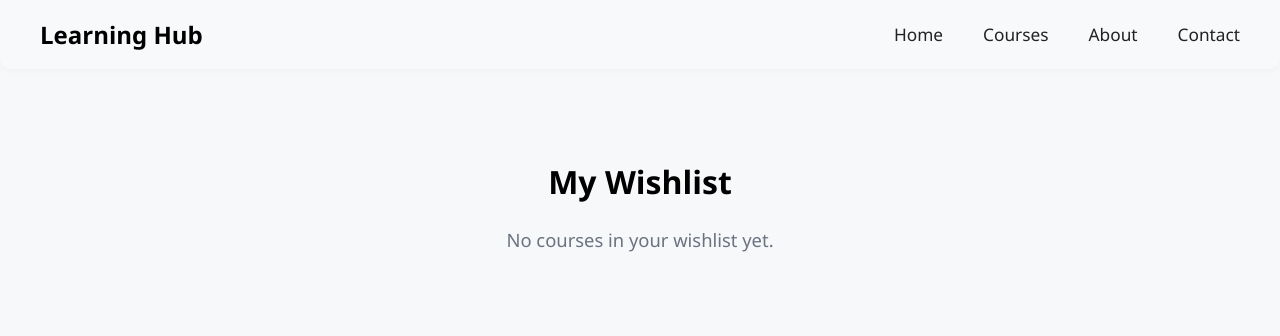
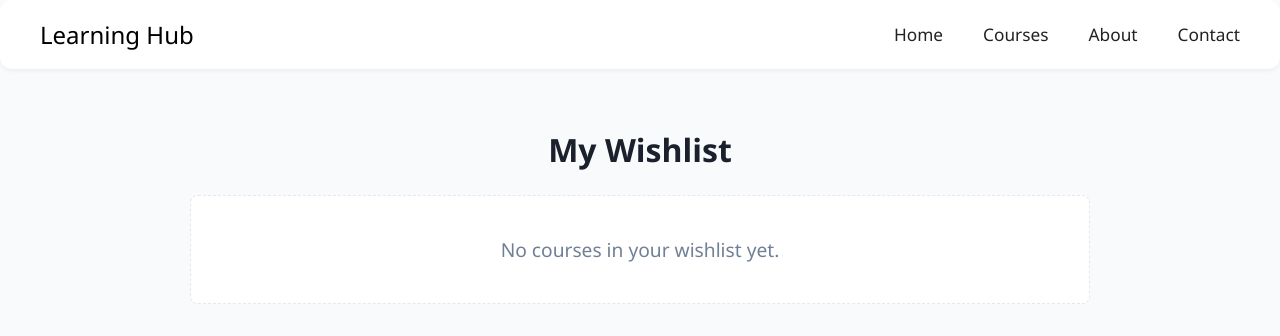
Before and after one commit to nithinrontala/Learning_Hub, a React (Create React App) app: page /wishlist in a window 1280 px wide. Shown: the top 336 px of the page. Built offline with nearby package versions, Linux system fonts and the light colour scheme.

Commit message:
implemented wishlist functionality

```diff
--- a/src/components/FcourseDetail.js
+++ b/src/components/FcourseDetail.js
@@ -47,7 +47,10 @@ function FcourseDetail() {
   const { id } = useParams();
   const navigate = useNavigate();
   const course = featuredCourses.find(c => String(c.id) === String(id));
-  const [wishlisted, setWishlisted] = useState(false);
+  const [wishlisted, setWishlisted] = useState(() => {
+    const wishlist = JSON.parse(localStorage.getItem('wishlist')) || [];
+    return wishlist.includes(Number(id));
+  });
   if (!course) return <div style={{ padding: 40 }}>Course Not Found</div>;
   return (
     <div style={{ position: 'relative', minHeight: '100vh' }}>
@@ -68,11 +71,28 @@ function FcourseDetail() {
           <span
             className="fcoursed-wishlist"
             title={wishlisted ? 'Remove from Wishlist' : 'Add to Wishlist'}
-            onClick={() => setWishlisted(w => !w)}
+            onClick={() => {
+              const wishlist = JSON.parse(localStorage.getItem('wishlist')) || [];
+              const isWishlisted = wishlist.includes(Number(id));
+              const updatedWishlist = isWishlisted
+                ? wishlist.filter(courseId => courseId !== Number(id))
+                : [...wishlist, Number(id)];
+              localStorage.setItem('wishlist', JSON.stringify(updatedWishlist));
+              setWishlisted(!isWishlisted);
+            }}
             role="button"
             aria-pressed={wishlisted}
             tabIndex={0}
-            onKeyPress={e => { if (e.key === 'Enter' || e.key === ' ') setWishlisted(w => !w); }}
+            onKeyPress={e => {
+              if (e.key === 'Enter' || e.key === ' ') {
+                const wishlist = JSON.parse(localStorage.getItem('wishlist')) || [];                const isWishlisted = wishlist.includes(Number(id));
+                const updatedWishlist = isWishlisted
+                  ? wishlist.filter(courseId => courseId !== Number(id))
+                  : [...wishlist, Number(id)];
+                localStorage.setItem('wishlist', JSON.stringify(updatedWishlist));
+                setWishlisted(!isWishlisted);
+              }
+            }}
           >
             {wishlisted ? '❤' : '♡'}
           </span>
--- a/src/components/ProgramHeader.js
+++ b/src/components/ProgramHeader.js
@@ -17,8 +17,10 @@ const ProgramHeader = () => {
   const navigate = useNavigate();
   const location = useLocation();
   const { id } = useParams();
-  const [wishlisted, setWishlisted] = useState(false);
-  const course = courses.find(c => String(c.id) === String(id));
+  const [wishlisted, setWishlisted] = useState(() => {
+    const wishlist = JSON.parse(localStorage.getItem('wishlist')) || [];
+    return wishlist.includes(Number(id));
+  });  const course = courses.find(c => String(c.id) === String(id));
   const page = location.state?.page;
 
   if (!course) {
@@ -55,11 +57,28 @@ const ProgramHeader = () => {
           <span
             className="program-header-wishlist"
             title={wishlisted ? 'Remove from Wishlist' : 'Add to Wishlist'}
-            onClick={() => setWishlisted(w => !w)}
+            onClick={() => {
+              const wishlist = JSON.parse(localStorage.getItem('wishlist')) || [];
+              const isWishlisted = wishlist.includes(Number(id));
+              const updatedWishlist = isWishlisted
+                ? wishlist.filter(courseId => courseId !== Number(id))
+                : [...wishlist, Number(id)];
+              localStorage.setItem('wishlist', JSON.stringify(updatedWishlist));
+              setWishlisted(!isWishlisted);
+            }}
             role="button"
             aria-pressed={wishlisted}
             tabIndex={0}
-            onKeyPress={e => { if (e.key === 'Enter' || e.key === ' ') setWishlisted(w => !w); }}
+            onKeyPress={e => {
+              if (e.key === 'Enter' || e.key === ' ') {
+                const wishlist = JSON.parse(localStorage.getItem('wishlist')) || [];                const isWishlisted = wishlist.includes(Number(id));
+                const updatedWishlist = isWishlisted
+                  ? wishlist.filter(courseId => courseId !== Number(id))
+                  : [...wishlist, Number(id)];
+                localStorage.setItem('wishlist', JSON.stringify(updatedWishlist));
+                setWishlisted(!isWishlisted);
+              }
+            }}
           >
             {wishlisted ? '❤' : '♡'}
           </span>
--- /dev/null
+++ b/src/components/WishlistPage.css
@@ -0,0 +1,79 @@
+/* WishlistPage.css */
+
+.wishlist-page {
+  background-color: #f8fafc;
+  min-height: 100vh;
+}
+
+/* WishlistNavSimple component styles */
+.wishlist-nav-simple {
+  display: flex;
+  align-items: center;
+  justify-content: space-between;
+  background: white;
+  padding: 18px 40px;
+  box-shadow: 0 2px 4px rgba(0, 0, 0, 0.05);
+  border-radius: 12px;
+  margin-bottom: 0;
+}
+
+.wishlist-nav-logo {
+  font-weight: 450;
+  font-size: 1.5rem;
+  color: black;
+}
+
+.wishlist-nav-links {
+  display: flex;
+  gap: 2.5rem;
+  font-size: 1.08rem;
+  font-weight: 450;
+}
+
+.wishlist-nav-links a {
+  color: #222;
+  text-decoration: none;
+  transition: color 0.2s;
+}
+
+.wishlist-nav-links a:hover {
+  color: #0a74ff;
+}
+
+/* WishlistPage component styles */
+.wishlist-container {
+  max-width: 900px;
+  margin: 0 auto;
+  padding: 32px;
+}
+
+.wishlist-container h2 {
+  font-size: 2rem;
+  margin-bottom: 24px;
+  color: #1a202c;
+}
+
+.empty-wishlist {
+  text-align: center;
+  padding: 40px;
+  font-size: 1.2rem;
+  color: #718096;
+  background-color: #fff;
+  border-radius: 8px;
+  border: 1px dashed #e2e8f0;
+}
+
+.wishlist-course-list {
+  list-style: none;
+  padding: 0;
+  display: grid;
+  /* Create a responsive grid that fills columns with cards at least 300px wide */
+  grid-template-columns: repeat(auto-fill, minmax(300px, 1fr));
+  gap: 2rem;
+  justify-items: center; /* Center cards within their grid cell */
+}
+
+.wishlist-course-item {
+  /* The `gap` property on the grid container now handles spacing. */
+  width: 100%;
+}
--- a/src/components/WishlistPage.js
+++ b/src/components/WishlistPage.js
@@ -1,19 +1,17 @@
-import React from 'react';
+import React, { useState, useEffect } from 'react';
 import { Link } from 'react-router-dom';
+import CourseCard from './CourseCard';
+import courses from './coursesData';
+import './WishlistPage.css';
 
 function WishlistNavSimple() {
-  return (
-    <nav style={{
-      display: 'flex', alignItems: 'center', justifyContent: 'space-between',
-      background: '#f8f9fa', padding: '18px 40px', boxShadow: '0 2px 8px rgba(0,0,0,0.03)',
-      borderRadius: '0 0 12px 12px', marginBottom: 32
-    }}>
-      <div style={{ fontWeight: 700, fontSize: '1.5rem', color: 'black' }}>Learning Hub</div>
-      <div style={{ display: 'flex', gap: '2.5rem', fontSize: '1.08rem', fontWeight: 500 }}>
-        <Link to="/" style={{ color: '#222', textDecoration: 'none' }}>Home</Link>
-        <Link to="/courses" style={{ color: '#222', textDecoration: 'none' }}>Courses</Link>
-        <Link to="/about" style={{ color: '#222', textDecoration: 'none' }}>About</Link>
-        <Link to="/contact" style={{ color: '#222', textDecoration: 'none' }}>Contact</Link>
+  return (    <nav className="wishlist-nav-simple">
+      <div className="wishlist-nav-logo">Learning Hub</div>
+      <div className="wishlist-nav-links">
+        <Link to="/">Home</Link>
+        <Link to="/courses">Courses</Link>
+        <Link to="/about">About</Link>
+        <Link to="/contact">Contact</Link>
         {/* <Link to="/wishlist" style={{ color: '#e63946', textDecoration: 'none', fontWeight: 700 }} aria-label="Wishlist">♥ Wishlist</Link> */}
       </div>
     </nav>
@@ -21,22 +19,26 @@ function WishlistNavSimple() {
 }
 
 function WishlistPage() {
-  // Placeholder: Replace with actual wishlist logic
-  const wishlistCourses = [];
+  const [wishlistCourses, setWishlistCourses] = useState([]);
+
+  useEffect(() => {
+    const wishlistIds = JSON.parse(localStorage.getItem('wishlist')) || [];
+    const wishlistedCourses = courses.filter(course => wishlistIds.includes(course.id));
+    setWishlistCourses(wishlistedCourses);
+  }, []);
 
   return (
-    <div style={{ minHeight: '100vh', background: '#f7f8fa' }}>
+    <div className="wishlist-page">
       <WishlistNavSimple />
-      <div style={{ maxWidth: 900, margin: '0 auto', padding: 32 }}>
-        <h2 style={{ fontSize: '2rem', fontWeight: 700, marginBottom: 24 }}>My Wishlist</h2>
+      <div className="wishlist-container">
+        <h2>My Wishlist</h2>
         {wishlistCourses.length === 0 ? (
-          <div style={{ color: '#6b7280', fontSize: '1.15rem' }}>No courses in your wishlist yet.</div>
+          <div className="empty-wishlist">No courses in your wishlist yet.</div>
         ) : (
-          <ul style={{ listStyle: 'none', padding: 0 }}>
-            {wishlistCourses.map(course => (
-              <li key={course.id} style={{ marginBottom: 24, background: '#fff', borderRadius: 8, boxShadow: '0 2px 8px rgba(0,0,0,0.03)', padding: 24 }}>
-                <Link to={`/course/${course.id}`} style={{ color: '#1976d2', fontWeight: 600, fontSize: '1.18rem', textDecoration: 'none' }}>{course.title}</Link>
-                <div style={{ color: '#4b5563', fontSize: '1.01rem', marginTop: 6 }}>{course.description}</div>
+          <ul className="wishlist-course-list">
+          {wishlistCourses.map(course => (
+              <li key={course.id} className="wishlist-course-item">
+                <CourseCard course={course} />
               </li>
             ))}
           </ul>
```
